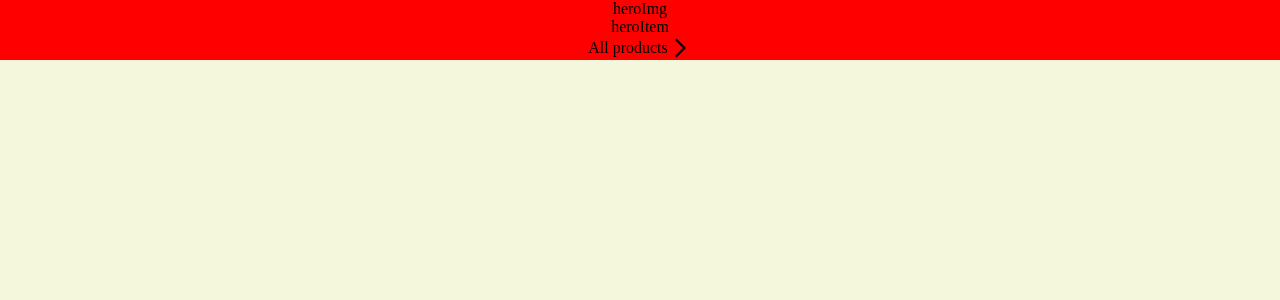
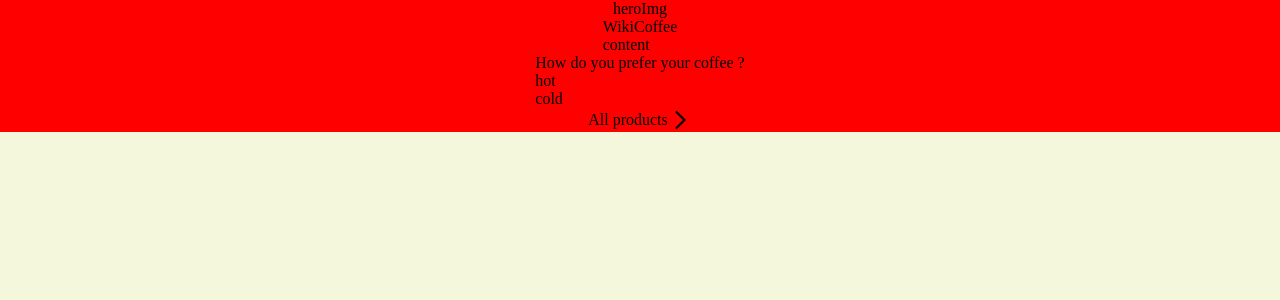
Before and after one commit to R3ptarGreen/WikiCoffee---Project, a React (Vite) app: page /#/ in a window 1280 px wide. Shown: the top 300 px of the page. Built offline with nearby package versions, Linux system fonts and the light colour scheme; a web font is replaced by a local one.

Commit message:
test(Hero item): Test the component to redirect correctly

```diff
--- a/src/components/index.js
+++ b/src/components/index.js
@@ -5,4 +5,5 @@ export * from './index';
 export { default as HeroItem } from './molecules/heroItem/HeroItem';
 export { default as Hero } from './organisms/hero/Hero';
 export { default as Home } from './pages/Home';
+export { default as Products } from './pages/Products';
 export { default as HomeTemplate } from './templates/homeTemplate/HomeTemplate';
--- a/src/components/molecules/heroItem/HeroItem.jsx
+++ b/src/components/molecules/heroItem/HeroItem.jsx
@@ -1,8 +1,28 @@
+import { useNavigate } from "react-router-dom";
 
 const HeroItem = () => {
-  return (
-    <div>HeroItem</div>
-  )
-}
+  const navigate = useNavigate()
+  const handleNavigateHot = () => {
+    navigate('products/hot')
+  }
+  const handleNavigateCold = () => {
+    navigate('products/cold')
+  }
+	return (
+		<>
+			<div>
+				<p>WikiCoffee</p>
+				<p>content</p>
+			</div>
+			<div>
+				<p>How do you prefer your coffee ?</p>
+				<div>
+					<button onClick={handleNavigateHot} role="hot" >hot</button>
+					<button onClick={handleNavigateCold} role="cold" >cold</button>
+				</div>
+			</div>
+		</>
+	);
+};
 
-export default HeroItem
+export default HeroItem;
--- a/src/components/organisms/hero/Hero.jsx
+++ b/src/components/organisms/hero/Hero.jsx
@@ -1,10 +1,10 @@
 import './Hero.scss'
-import {AllProductsButton} from '../../index'
+import {AllProductsButton, HeroItem} from '../../index'
 const Hero = () => {
 	return (
 		<div className='hero'>
 			<p>heroImg</p>
-			<p>heroItem</p>
+			<HeroItem/>
 			<AllProductsButton/>
 		</div>
 	);
--- /dev/null
+++ b/src/components/pages/Products.jsx
@@ -0,0 +1,9 @@
+
+
+const Products = () => {
+  return (
+    <div>Products</div>
+  )
+}
+
+export default Products
```
Also changed, not shown: src/routes/AppRouter.jsx (+11 -3 lines), 1 other file (tests, documents, lock files or other folders).
